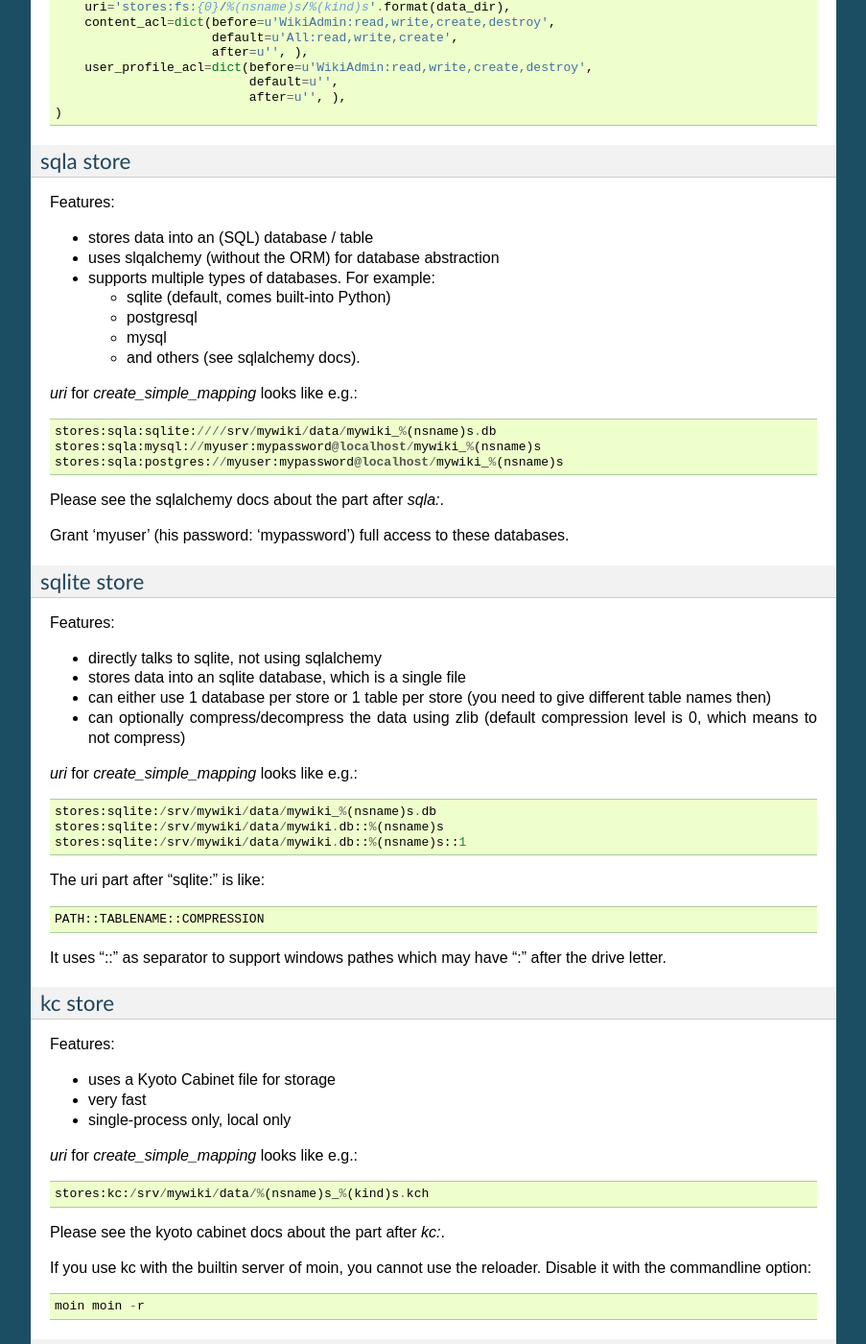
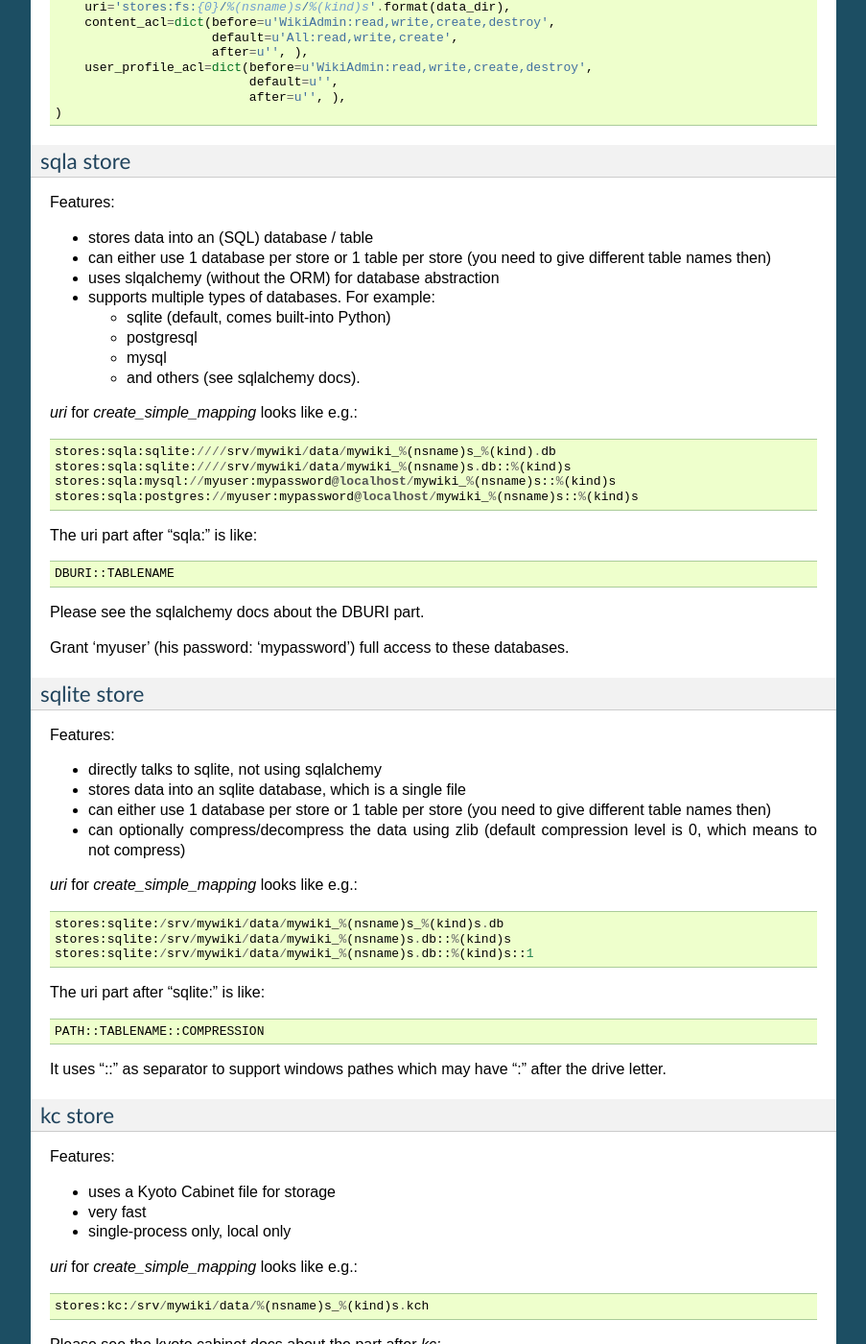
Before and after one commit to bhrigu123/moin-2.0-beta, a Sphinx documentation site: the page built from docs/admin/configure.rst, in a window 1280 px wide and 1400 px high, scrolled down 19189 px. Shown: the whole window at 96% size, without its empty margins (198-1101 px from the left). Built offline with Sphinx 7.4.7, drawn with Linux system fonts in a browser that asks for light colours; pages that are not in the unit, such as notebooks, are missing from menus.

Commit message:
sqla store: use same method as sqlite store to append ::tablename, fix tests/docs

```diff
--- a/docs/admin/configure.rst
+++ b/docs/admin/configure.rst
@@ -1131,6 +1131,8 @@ sqla store
 Features:
 
 * stores data into an (SQL) database / table
+* can either use 1 database per store or 1 table per store (you need to
+  give different table names then)
 * uses slqalchemy (without the ORM) for database abstraction
 * supports multiple types of databases. For example:
 
@@ -1141,11 +1143,16 @@ Features:
 
 `uri` for `create_simple_mapping` looks like e.g.::
 
-    stores:sqla:sqlite:////srv/mywiki/data/mywiki_%(nsname)s.db
-    stores:sqla:mysql://myuser:mypassword@localhost/mywiki_%(nsname)s
-    stores:sqla:postgres://myuser:mypassword@localhost/mywiki_%(nsname)s
+    stores:sqla:sqlite:////srv/mywiki/data/mywiki_%(nsname)s_%(kind).db
+    stores:sqla:sqlite:////srv/mywiki/data/mywiki_%(nsname)s.db::%(kind)s
+    stores:sqla:mysql://myuser:mypassword@localhost/mywiki_%(nsname)s::%(kind)s
+    stores:sqla:postgres://myuser:mypassword@localhost/mywiki_%(nsname)s::%(kind)s
 
-Please see the sqlalchemy docs about the part after `sqla:`.
+The uri part after "sqla:" is like::
+
+    DBURI::TABLENAME
+
+Please see the sqlalchemy docs about the DBURI part.
 
 Grant 'myuser' (his password: 'mypassword') full access to these databases.
 
@@ -1163,9 +1170,9 @@ Features:
 
 `uri` for `create_simple_mapping` looks like e.g.::
 
-    stores:sqlite:/srv/mywiki/data/mywiki_%(nsname)s.db
-    stores:sqlite:/srv/mywiki/data/mywiki.db::%(nsname)s
-    stores:sqlite:/srv/mywiki/data/mywiki.db::%(nsname)s::1
+    stores:sqlite:/srv/mywiki/data/mywiki_%(nsname)s_%(kind)s.db
+    stores:sqlite:/srv/mywiki/data/mywiki_%(nsname)s.db::%(kind)s
+    stores:sqlite:/srv/mywiki/data/mywiki_%(nsname)s.db::%(kind)s::1
 
 The uri part after "sqlite:" is like::
 
```
Also changed, not shown: 2 other files.
